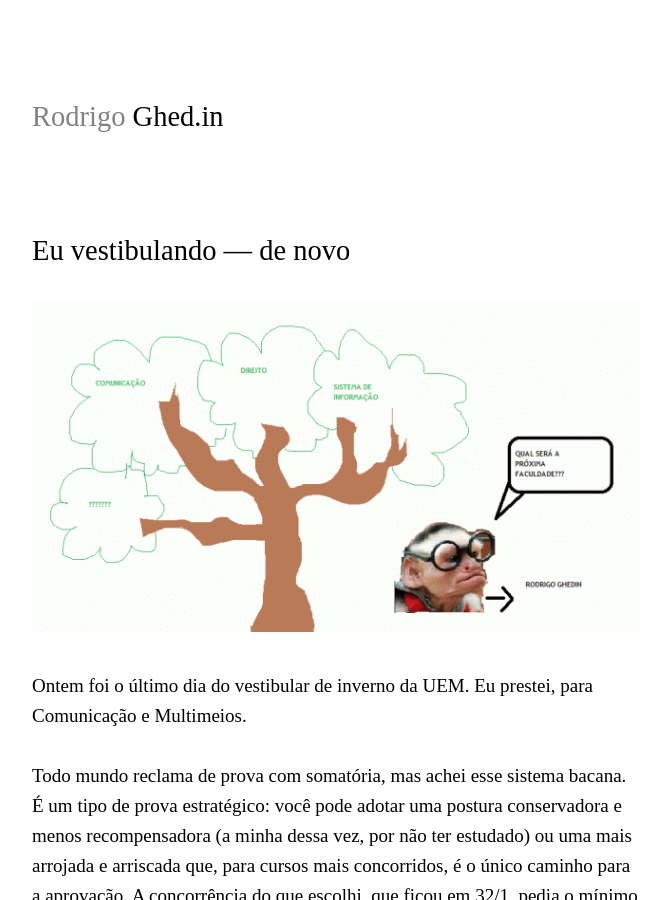
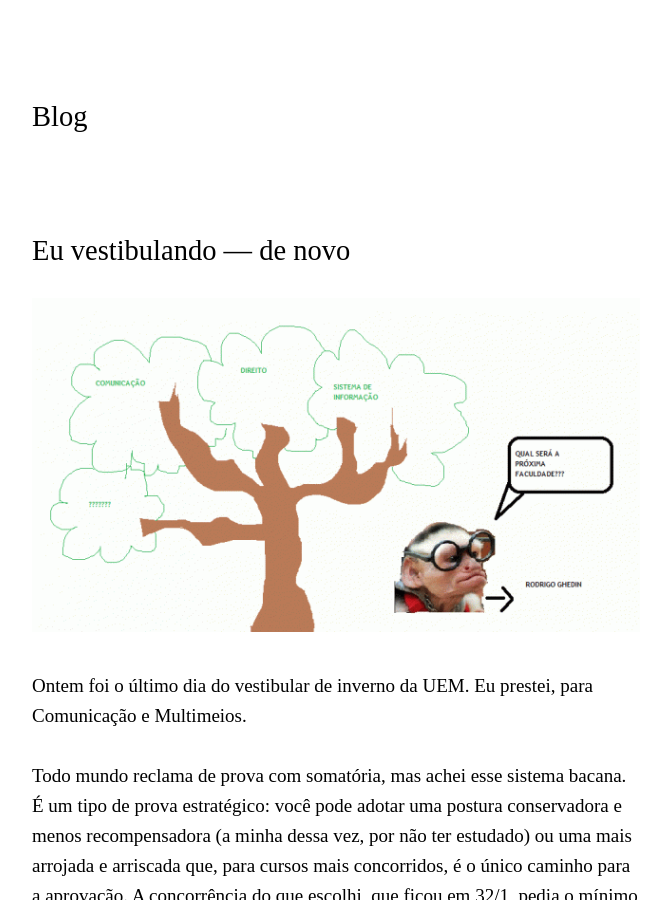
Before and after one commit to rghedin/rghedin.github.io, a Jekyll site: the page built from _posts/2012-07-11-vestibular-de-inverno-da-uem.md, in a window 1280 px wide and 900 px high. Shown: the whole window, without its empty margins (304-974 px from the left). Built offline with Jekyll 4.4.1, drawn with Linux system fonts in a browser that asks for light colours.

Commit message:
O que eu fiz?

```diff
--- a/_includes/header.html
+++ b/_includes/header.html
@@ -3,8 +3,8 @@
   <div id="container">
       <header>
       {% if page.id %}
-        <h2 class="title">Rodrigo <a href="{{ "/" | relative_url}}">Ghed.in</a></h2>
+        <h2 class="title"><a href="{{ "/" | relative_url}}">Blog</a></h2>
       {% else %}
-        <h1>Rodrigo <a href="{{ "/" | relative_url}}">Ghed.in</a></h1>
+        <h1><a href="{{ "/" | relative_url}}">Blog</a></h1>
       {% endif %}
       </header>
```
